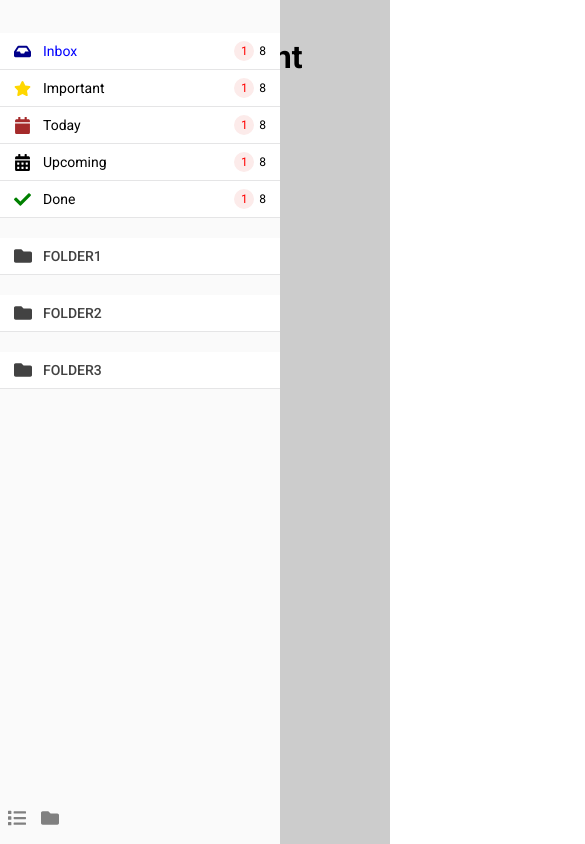
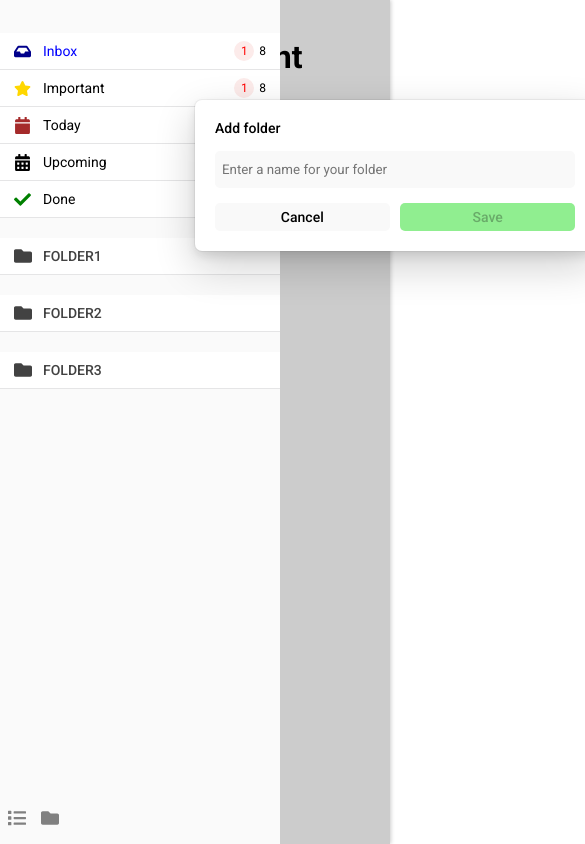
Before and after one commit to rafalrybicki/task_manager, a Vue app: page /inbox in a window 390 px wide. Both pictures are taken after a click on the button 49 px from the left and 817 px from the top of the page. Shown: the whole page, 585 px wide, since content can reach past the window. Built offline with nearby package versions, Linux system fonts and the light colour scheme; what vue-fragment would draw is missing.

Commit message:
Change store

```diff
--- a/src/App.vue
+++ b/src/App.vue
@@ -29,10 +29,10 @@ export default {
 	},
 	computed: {
 		showNewFolder() {
-         return this.$store.state.newFolder
+         return this.$store.state.folders.newFolder
 		},
 		showNewProject() {
-         return this.$store.state.newProject
+         return this.$store.state.folders.newProject
 		},
 		showMenu() {
 			return this.$store.state.menu
--- a/src/components/Menu.vue
+++ b/src/components/Menu.vue
@@ -21,8 +21,9 @@
             :key="folder.name + '_' + index"
             :projects="folder.projects"
             :name="folder.name"
+            :id="folder.id"
          />
-         <MenuToolbar @click.native="close" />
+         <MenuToolbar />
       </nav>
    </header>
 </template>
@@ -45,7 +46,7 @@ export default {
 			return this.$store.state.menu
 		},
       folders() {
-         return this.$store.state.projectsFolders
+         return this.$store.state.folders.folders
       },
       smartLists() {
          return this.$store.state.smartLists
@@ -53,7 +54,7 @@ export default {
    },
    methods: {
       close() {
-         console.log('close')
+         console.log('close menu')
       }
    }
 }
--- a/src/components/MenuFolder.vue
+++ b/src/components/MenuFolder.vue
@@ -5,6 +5,7 @@
          :open="isOpen"
          @toggle-list="toggleList"
          @keydown.native.enter="toggleList"
+         :folderId="id"
       />
       <MenuList v-if="isOpen">
          <MenuListItem
@@ -33,6 +34,10 @@ export default {
          type: String,
          required: true
       },
+      id: {
+         type: Number,
+         required: true
+      },
       projects: {
          type: Array,
          required: true
@@ -50,15 +55,7 @@ export default {
    },
    methods: {
       toggleList() {
-         this.setHeight()
          this.isOpen = !this.isOpen
-      },
-      setHeight() {
-         if (this.isOpen === false) {
-            this.$refs.menuFolder.style.height = (this.projects.length * 37) + 37 + 'px'
-         } else {
-            this.$refs.menuFolder.style.height = '37px'
-         }
       }
    }
 }
@@ -70,7 +67,8 @@ export default {
       margin-bottom: 20px;
       overflow: hidden;
       transition: all 0.25s;
-      height: 37px;
+
+      height: auto;
       margin-top: 20px;
    }
 </style>
--- a/src/components/MenuFolderHeader.vue
+++ b/src/components/MenuFolderHeader.vue
@@ -33,11 +33,15 @@ export default {
       open: {
          type: Boolean,
          required:true
+      },
+      folderId: {
+         type: Number,
+         required: true
       }
    },
    methods: {
       addNewProject() {
-         alert('coming soon :-)')
+         this.$store.commit('toggleNewProject', this.folderId)
       }
    }
 }
--- a/src/components/MenuToolbar.vue
+++ b/src/components/MenuToolbar.vue
@@ -1,7 +1,13 @@
 <template>
    <div class="flex absolute w100">
-      <IconButton iconName="list" @click.native="newList" />
-      <IconButton iconName="folder" @click.native="newFolder" />
+      <IconButton
+         iconName="list"
+         @click.native="newList"
+      />
+      <IconButton
+         iconName="folder"
+         @click.native="newFolder"
+      />
    </div>
 </template>
 
@@ -16,7 +22,7 @@ export default {
          console.log('new list')
       },
       newFolder() {
-         console.log('new folder')
+         this.$store.commit('toggleNewFolder')
       }
    }
 }
--- a/src/components/NewFolder.vue
+++ b/src/components/NewFolder.vue
@@ -25,6 +25,7 @@
       <button
          type="submit"
          class="btn"
+         :disabled="disabled"
       >Save</button>
    </form>
 </template>
@@ -39,15 +40,18 @@ export default {
    },
    computed: {
       show() {
-         return this.$store.state.newFolder
+         return this.$store.state.folders.newFolder
+      },
+      disabled() {
+         return this.folderName.trim().length === 0
       }
    },
    methods: {
       addFolder() {
-         console.log('new folder')
+         this.$store.commit('addNewFolder', this.folderName)
       },
       close() {
-         console.log('close new folder')
+         this.$store.commit('toggleNewFolder')
       }
    }
 }
--- a/src/components/NewProject.vue
+++ b/src/components/NewProject.vue
@@ -42,6 +42,7 @@
       <button
          type="submit"
          class="btn"
+         :disabled="disabled"
       >Save</button>
    </form>
 </template>
@@ -69,7 +70,10 @@ export default {
    },
    computed: {
       show() {
-         return this.$store.state.newProject
+         return this.$store.state.folders.newProject
+      },
+      disabled() {
+         return this.projectName.trim().length === 0
       }
    },
    methods: {
@@ -79,10 +83,16 @@ export default {
          this.showPicker = false
       },
       addProject() {
-         console.log('project')
+         this.$store.commit('addProjectToFolder', {
+            color: this.color.value,
+            icon: this.icon.value,
+            path: '/' + this.$route.name,
+            id: Math.random(),
+            name: this.projectName
+         })
       },
       close() {
-         console.log('close')
+         this.$store.commit('toggleNewProject')
       }
    }
 }
@@ -99,7 +109,6 @@ export default {
       transform: scale(0);
       transition: transform 0.2s;
       font-size: 14px;
-      box-shadow: rgba(15,15,15,.05) 0px 0px 0px 1px, rgba(15,15,15,.1) 0px 5px 10px, rgba(15,15,15,.2) 0px 15px 40px;
    }
 
    .new-project.show {
--- a/src/components/Overlay.vue
+++ b/src/components/Overlay.vue
@@ -9,7 +9,8 @@
 export default {
    computed: {
       zIndex() {
-         return (window.innerWidth < 769 && this.$store.state.menu ? 100 : 110)
+         // return (window.innerWidth < 769 && this.$store.state.menu ? 100 : 110)
+         return -1
       }
    }
 }
--- a/src/store/index.js
+++ b/src/store/index.js
@@ -1,7 +1,7 @@
 import Vue from 'vue'
 import Vuex from 'vuex'
 import smartLists from './modules/smartLists'
-import projectsFolders from './modules/projectsFolders'
+import folders from './modules/folders'
 
 Vue.use(Vuex)
 
@@ -10,12 +10,10 @@ const debug = process.env.NODE_ENV !== 'production'
 export default new Vuex.Store({
    state: {
       menu: true,
-      newFolder: false,
-      newProject: false
    },
    modules: {
       smartLists,
-      projectsFolders
+      folders
    },
    strict: debug,
 })
--- /dev/null
+++ b/src/store/modules/folders.js
@@ -0,0 +1,119 @@
+const state = () => ({
+   newFolder: false,
+   newProject: false,
+   newProjectFolderId: null,
+   folders: [
+      {
+         name: 'Folder1',
+         id: 1,
+         projects: [
+            {
+               name: 'Group1TestProject1',
+               color: 'royalblue',
+               path: '/test1',
+               icon: 'check'
+            },
+            {
+               name: 'Group1TestProject2',
+               color: 'red',
+               path: '/test2',
+               icon: 'star'
+            },
+            {
+               name: 'Group1TestProject3',
+               color: 'green',
+               path: '/test3',
+               icon: 'inbox'
+            },
+         ]
+      },
+
+      {
+         name: 'Folder2',
+         id: 2,
+         projects: [
+            {
+               name: 'Group2TestProject1',
+               color: 'royalblue',
+               path: '/test1',
+               icon: 'check'
+            },
+            {
+               name: 'Group2TestProject2',
+               color: 'red',
+               path: '/test2',
+               icon: 'star'
+            },
+            {
+               name: 'Group2TestProject3',
+               color: 'green',
+               path: '/test3',
+               icon: 'inbox'
+            },
+         ]
+      },
+
+      {
+         name: 'Folder3',
+         id: 3,
+         projects: [
+            {
+               name: 'Group3TestProject1',
+               color: 'royalblue',
+               path: '/test1',
+               icon: 'check'
+            },
+            {
+               name: 'Group3TestProject2',
+               color: 'red',
+               path: '/test2',
+               icon: 'star'
+            },
+            {
+               name: 'Group3TestProject3',
+               color: 'green',
+               path: '/test3',
+               icon: 'inbox'
+            },
+         ]
+      }
+   ]
+})
+
+const getters = {}
+
+const actions = {}
+
+const mutations = {
+   toggleNewFolder (state) {
+      state.newFolder = !state.newFolder
+   },
+   addNewFolder(state, name) {
+      state.folders = [
+         ...state.folders,
+         {
+            name,
+            id: state.folders.length,
+            projects: []
+         }
+      ]
+      state.newFolder = false
+   },
+   addProjectToFolder (state, payload) {
+      const index = state.folders.findIndex(folder => folder.id === state.newProjectFolderId)
+      state.folders[index].projects.push(payload)
+      state.newProject = false
+      state.newProjectFolderId = null
+   },
+   toggleNewProject (state, folderId = null) {
+      state.newProject = !state.newProject
+      state.newProjectFolderId = folderId
+   }
+}
+
+export default {
+   state,
+   getters,
+   actions,
+   mutations
+}
--- a/src/store/modules/projectsFolders.js
+++ /dev/null
@@ -1,87 +0,0 @@
-const state = () => ([
-   {
-      name: 'Folder1',
-      projects: [
-         {
-            name: 'Group1TestProject1',
-            color: 'royalblue',
-            path: '/test1',
-            icon: 'check'
-         },
-         {
-            name: 'Group1TestProject2',
-            color: 'red',
-            path: '/test2',
-            icon: 'star'
-         },
-         {
-            name: 'Group1TestProject3',
-            color: 'green',
-            path: '/test3',
-            icon: 'inbox'
-         },
-      ]
-   },
-
-   {
-      name: 'Folder2',
-      projects: [
-         {
-            name: 'Group2TestProject1',
-            color: 'royalblue',
-            path: '/test1',
-            icon: 'check'
-         },
-         {
-            name: 'Group2TestProject2',
-            color: 'red',
-            path: '/test2',
-            icon: 'star'
-         },
-         {
-            name: 'Group2TestProject3',
-            color: 'green',
-            path: '/test3',
-            icon: 'inbox'
-         },
-      ]
-   },
-
-   {
-      name: 'Folder3',
-      projects: [
-         {
-            name: 'Group3TestProject1',
-            color: 'royalblue',
-            path: '/test1',
-            icon: 'check'
-         },
-         {
-            name: 'Group3TestProject2',
-            color: 'red',
-            path: '/test2',
-            icon: 'star'
-         },
-         {
-            name: 'Group3TestProject3',
-            color: 'green',
-            path: '/test3',
-            icon: 'inbox'
-         },
-      ]
-   }
-])
-
-const getters = {}
-
-const actions = {}
-
-const mutations = {}
-
-export default {
-   namespaced: true,
-   state,
-   getters,
-   actions,
-   mutations
-}
```
